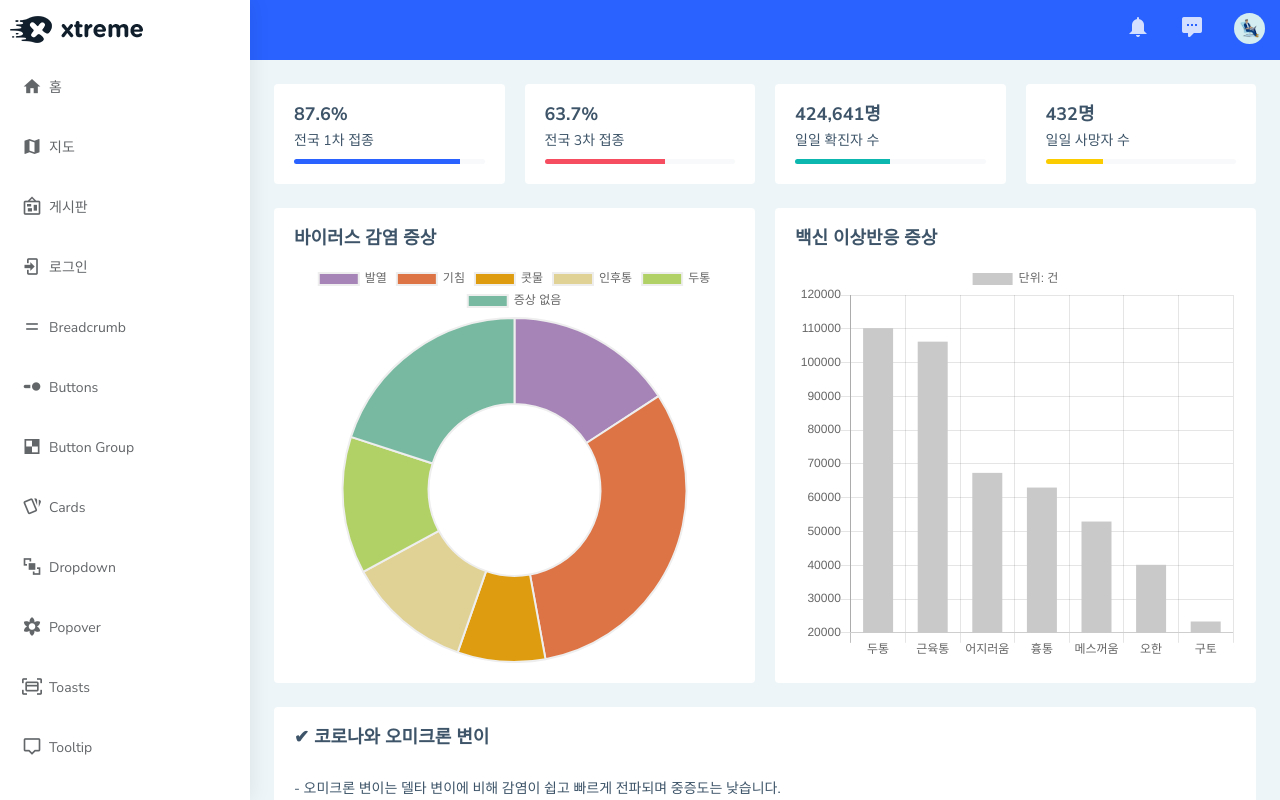
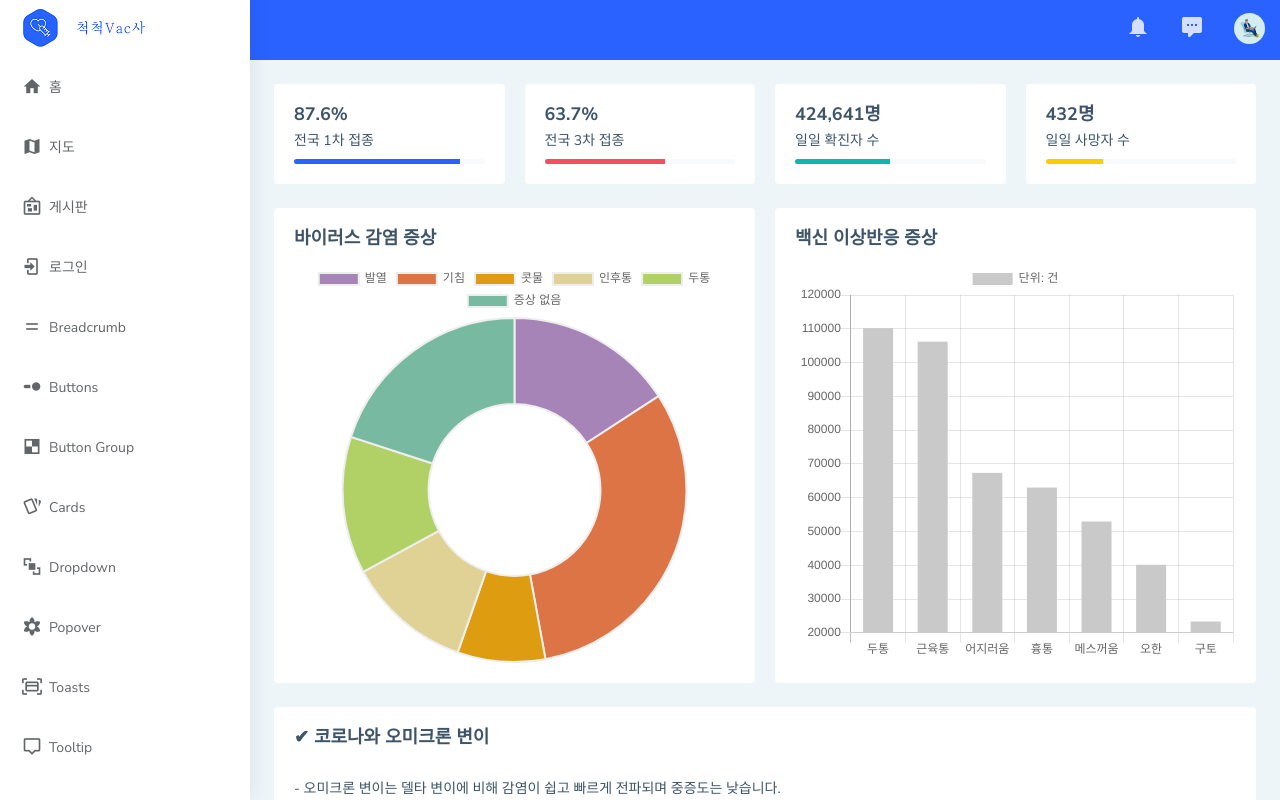
Before and after one commit to ehfmakan123/VacSa_hadoop_bigdata, a Vue app in the folder frontend/: page /starter in a window 1280 px wide. Shown: the top 800 px of the page. Built offline with nearby package versions, Linux system fonts and the light colour scheme.

Commit message:
Feat : add logo

```diff
--- a/frontend/public/index.html
+++ b/frontend/public/index.html
@@ -4,7 +4,7 @@
     <meta charset="utf-8">
     <meta http-equiv="X-UA-Compatible" content="IE=edge">
     <meta name="viewport" content="width=device-width,initial-scale=1.0">
-    <link rel="icon" href="<%= BASE_URL %>favicon.ico">
+    <link rel="icon" href="<%= BASE_URL %>fasdvicon.ico">
     <title><%= htmlWebpackPlugin.options.title %></title>
   </head>
   <body>
--- a/frontend/src/layouts/full-layout/logo-dark/LogoDark.vue
+++ b/frontend/src/layouts/full-layout/logo-dark/LogoDark.vue
@@ -1,18 +1,20 @@
 <template>
   <b-navbar-brand href="#">
        <!-- Logo icon -->
+    <router-link tag="a" to="/">
         <b class="logo-icon">
             <!--You can put here icon as well // <i class="wi wi-sunset"></i> //-->
             <!-- Light Logo icon -->
-            <img src="../../../assets/images/logo-icon.png" alt="homepage" >
+            <img src="../../../assets/images/site-logo.png" alt="homepage" >
 
         </b>
-        <!--End Logo icon -->
+        <!-- End Logo icon -->
         <!-- Logo text -->
-        <span class="logo-text">
+        <!-- <span class="logo-text"> -->
             <!-- Light Logo text -->
-            <img src="../../../assets/images/logo-text.png"  alt="homepage">
-        </span>
+           <!--  <img src="../../../assets/images/logo-text.png"  alt="homepage">
+        </span> -->
+        </router-link>
   </b-navbar-brand>
 </template>
 
--- a/frontend/src/layouts/full-layout/logo-light/LogoLight.vue
+++ b/frontend/src/layouts/full-layout/logo-light/LogoLight.vue
@@ -1,19 +1,22 @@
 <template>
   <b-navbar-brand >
        <!-- Logo icon -->
+       <router-link tag="a" to="/">
         <b class="logo-icon">
             <!--You can put here icon as well // <i class="wi wi-sunset"></i> //-->
             <!-- Dark Logo icon -->
-            <img src="../../../assets/images/logo-light-icon.png" alt="homepage" >
+            <img src="../../../assets/images/site-logo.png" alt="homepage" >
 
         </b>
+
         <!--End Logo icon -->
         <!-- Logo text -->
-        <span class="logo-text">
-            <!-- dark Logo text -->
-            <img src="../../../assets/images/logo-light-text.png" alt="homepage" >
+        <!-- <span class="logo-text">
+            dark Logo text -->
+            <!-- <img src="../../../assets/images/logo-light-text.png" alt="homepage" > -->
 
-        </span>
+        <!-- </span> -->
+        </router-link>
   </b-navbar-brand>
 </template>
 
```
Also changed, not shown: frontend/src/assets/images/favicon.png, frontend/src/assets/images/site-logo.png (added).
